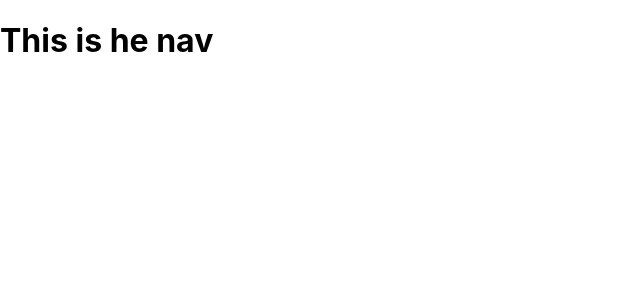
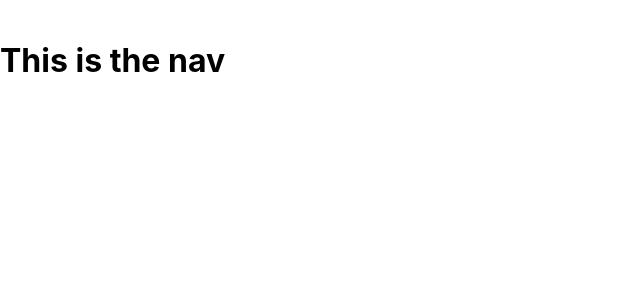
Before and after one commit to PreranaMaheshwari/netflix-build-youtube, a React (Create React App) app: page / in a window 1280 px wide. Shown: the top 300 px of the page, without its empty margins (0-640 px from the left). Built offline with nearby package versions, Linux system fonts and the light colour scheme.

Commit message:
add image

```diff
--- a/src/Nav.js
+++ b/src/Nav.js
@@ -4,7 +4,8 @@ import "./Nav.css";
 function Nav() {
     return (
     <div className='nav'>
-        <h1>This is he nav</h1>
+        <img src="" alt=""/>
+        <h1>This is the nav</h1>
     </div>
     );
 }
```
